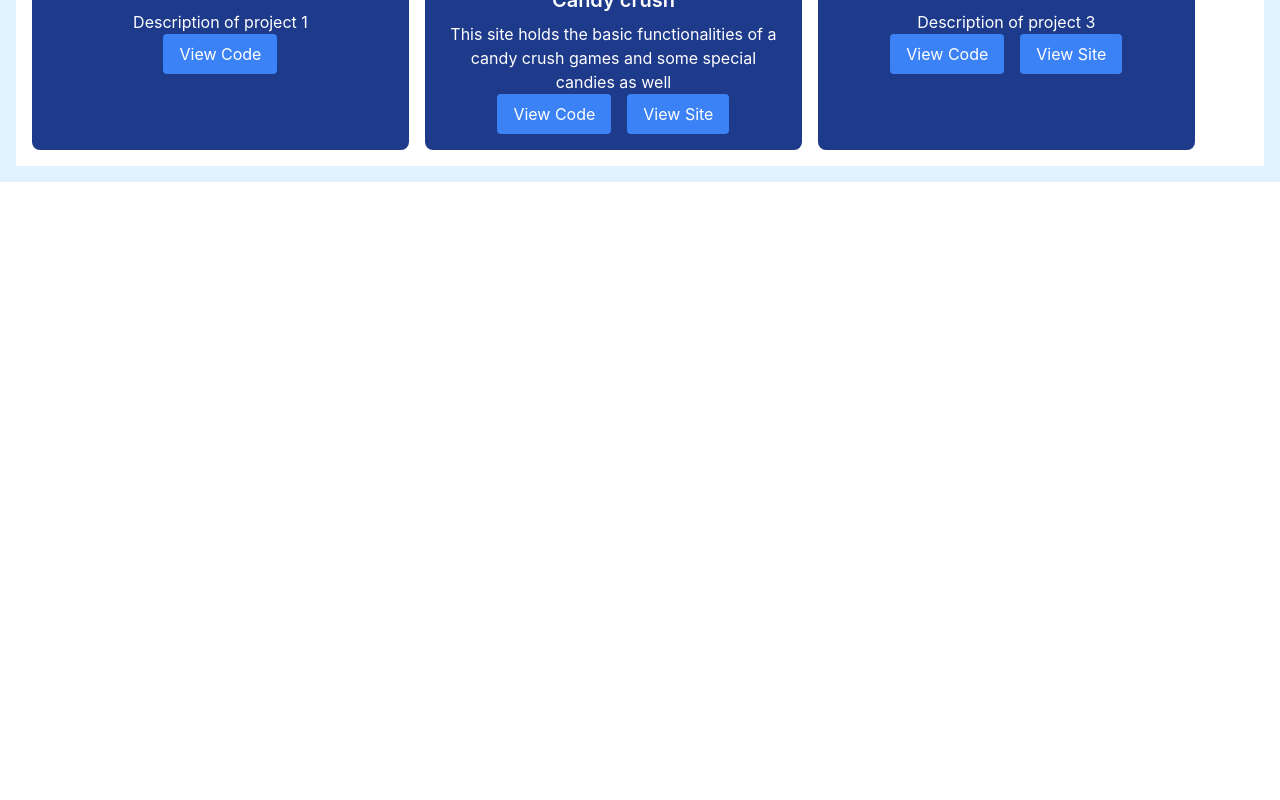
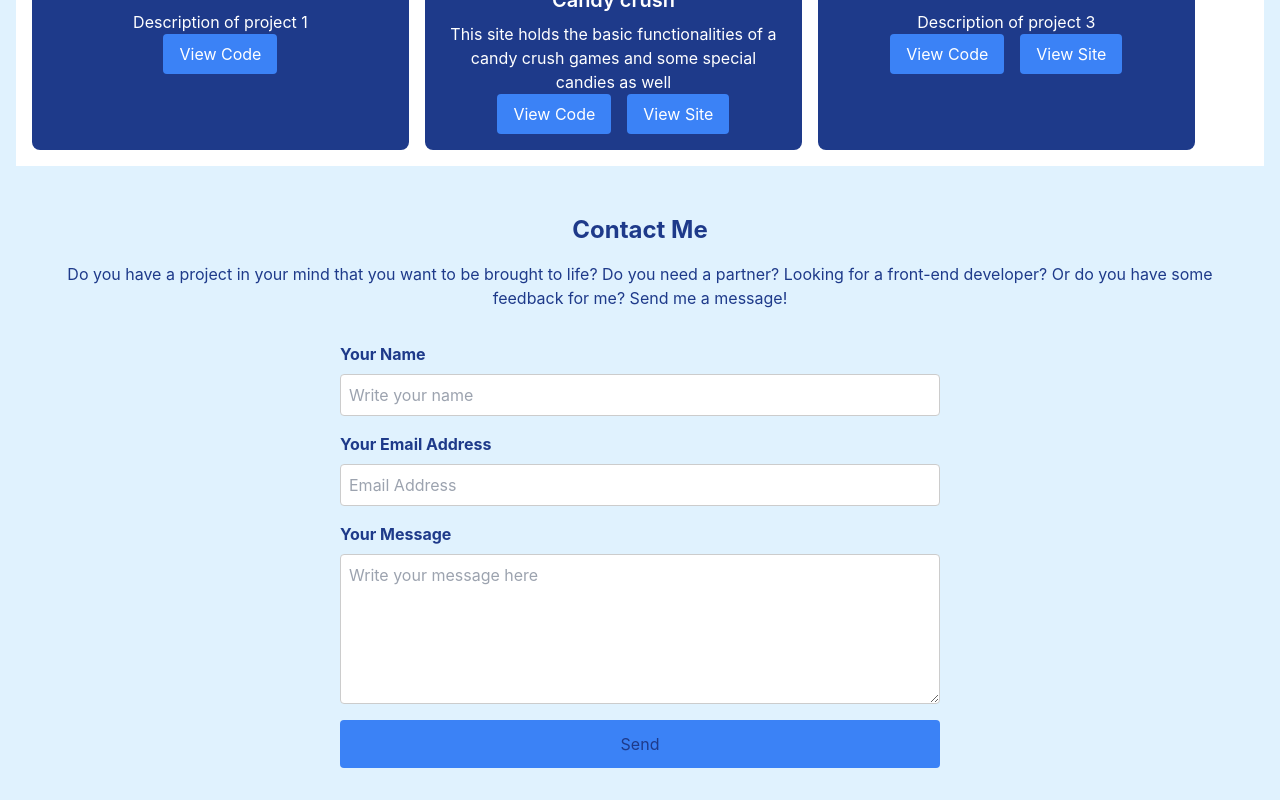
Before and after one commit to Grasu-Lucian/My_Portofolio, a React (Create React App) app in the folder my-portfolio/: page / in a window 1280 px wide. Shown: the part 1576-2376 px from the top of the page. Before the commit the page ends 1758 px from the top, so only its background shows below. Built offline with nearby package versions, Linux system fonts and the light colour scheme.

Commit message:
Add ContactMe component with styling and form functionality for user inquiries

```diff
--- a/my-portfolio/src/App.js
+++ b/my-portfolio/src/App.js
@@ -3,6 +3,7 @@
 import AboutMe from './AboutMe';
 import Skills from './Skills';
 import Projects from './Projects';
+import ContactMe from './ContactMe';
 import './App.css';
 
 function App() {
@@ -19,6 +20,7 @@
         <AboutMe />
         <Skills />
         <Projects isNightMode={isNightMode} />
+        <ContactMe />
         {/* Other components or content can go here */}
       </div>
     </div>
--- /dev/null
+++ b/my-portfolio/src/ContactMe.css
@@ -0,0 +1,108 @@
+/* ContactMe.css */
+
+:root {
+    --contact-bg-color: #1e3a8a;
+    --contact-hover-bg-color: #3b82f6;
+    --contact-text-color: #1e3a8a;
+    --contact-input-bg-color: white; /* White background for inputs */
+    --contact-input-text-color: #1e3a8a; /* Dark blue color for text */
+    --contact-hover-text-color: #3b82f6; /* Light blue color for text on hover */
+  }
+
+  .dark {
+    --contact-bg-color: #2d3748;
+    --contact-hover-bg-color: #4a5568;
+    --contact-text-color: #f7fafc;
+    --contact-input-bg-color: white; /* White background for inputs in dark mode */
+    --contact-input-text-color: #1e3a8a; /* Dark blue color for text in dark mode */
+    --contact-hover-text-color: #3b82f6; /* Light blue color for text on hover in dark mode */
+  }
+
+  .contact-section {
+    margin-top: 2rem;
+    padding: 1rem;
+  }
+
+  .contact-section h2 {
+    text-align: center;
+    margin-bottom: 1rem;
+    color: var(--contact-text-color);
+  }
+
+  .contact-section p {
+    text-align: center;
+    margin-bottom: 2rem;
+    color: var(--contact-text-color);
+  }
+
+  .contact-form {
+    max-width: 600px;
+    margin: 0 auto;
+    display: flex;
+    flex-direction: column;
+    gap: 1rem;
+  }
+
+  .form-group {
+    display: flex;
+    flex-direction: column;
+  }
+
+  .form-group label {
+    margin-bottom: 0.5rem;
+    font-weight: bold;
+    color: var(--contact-text-color);
+  }
+
+  .form-group input,
+  .form-group textarea {
+    padding: 0.5rem;
+    border: 1px solid #ccc;
+    border-radius: 4px;
+    font-size: 1rem;
+    background-color: var(--contact-input-bg-color); /* White background */
+    color: var(--contact-input-text-color); /* Text color */
+  }
+
+  .form-group textarea {
+    resize: vertical;
+    height: 150px;
+  }
+
+  .send-button {
+    padding: 0.75rem;
+    background-color: var(--contact-hover-bg-color);
+    color: var(--contact-text-color);
+    border: none;
+    border-radius: 4px;
+    cursor: pointer;
+    transition: background-color 0.3s ease-in-out, color 0.3s ease-in-out;
+  }
+
+  .send-button:hover {
+    background-color: var(--contact-text-color);
+    color: var(--contact-hover-text-color); /* Light blue text color on hover */
+  }
+
+  /* Dark mode styles */
+  .contact-section.dark-mode {
+    background-color: var(--dark-bg-color);
+    color: var(--dark-text-color);
+  }
+
+  .contact-section.dark-mode .form-group input,
+  .contact-section.dark-mode .form-group textarea {
+    background-color: var(--contact-input-bg-color); /* White background in dark mode */
+    color: var(--contact-input-text-color); /* Dark blue text color in dark mode */
+    border: 1px solid #4a5568;
+  }
+
+  .contact-section.dark-mode .send-button {
+    background-color: var(--dark-skill-hover-bg-color);
+    color: var(--dark-skill-text-color);
+  }
+
+  .contact-section.dark-mode .send-button:hover {
+    background-color: var(--dark-skill-bg-color);
+    color: var(--contact-hover-text-color); /* Light blue text color on hover in dark mode */
+  }
--- /dev/null
+++ b/my-portfolio/src/ContactMe.js
@@ -0,0 +1,30 @@
+import React from 'react';
+import './ContactMe.css';
+
+function ContactMe() {
+  return (
+    <section id="contact" className="contact-section">
+      <h2 className="text-2xl font-bold mb-4">Contact Me</h2>
+      <p className="mb-4">
+        Do you have a project in your mind that you want to be brought to life? Do you need a partner? Looking for a front-end developer? Or do you have some feedback for me? Send me a message!
+      </p>
+      <form className="contact-form">
+        <div className="form-group">
+          <label htmlFor="name">Your Name</label>
+          <input type="text" id="name" placeholder="Write your name" required />
+        </div>
+        <div className="form-group">
+          <label htmlFor="email">Your Email Address</label>
+          <input type="email" id="email" placeholder="Email Address" required />
+        </div>
+        <div className="form-group">
+          <label htmlFor="message">Your Message</label>
+          <textarea id="message" placeholder="Write your message here" required></textarea>
+        </div>
+        <button type="submit" className="send-button">Send</button>
+      </form>
+    </section>
+  );
+}
+
+export default ContactMe;
```
